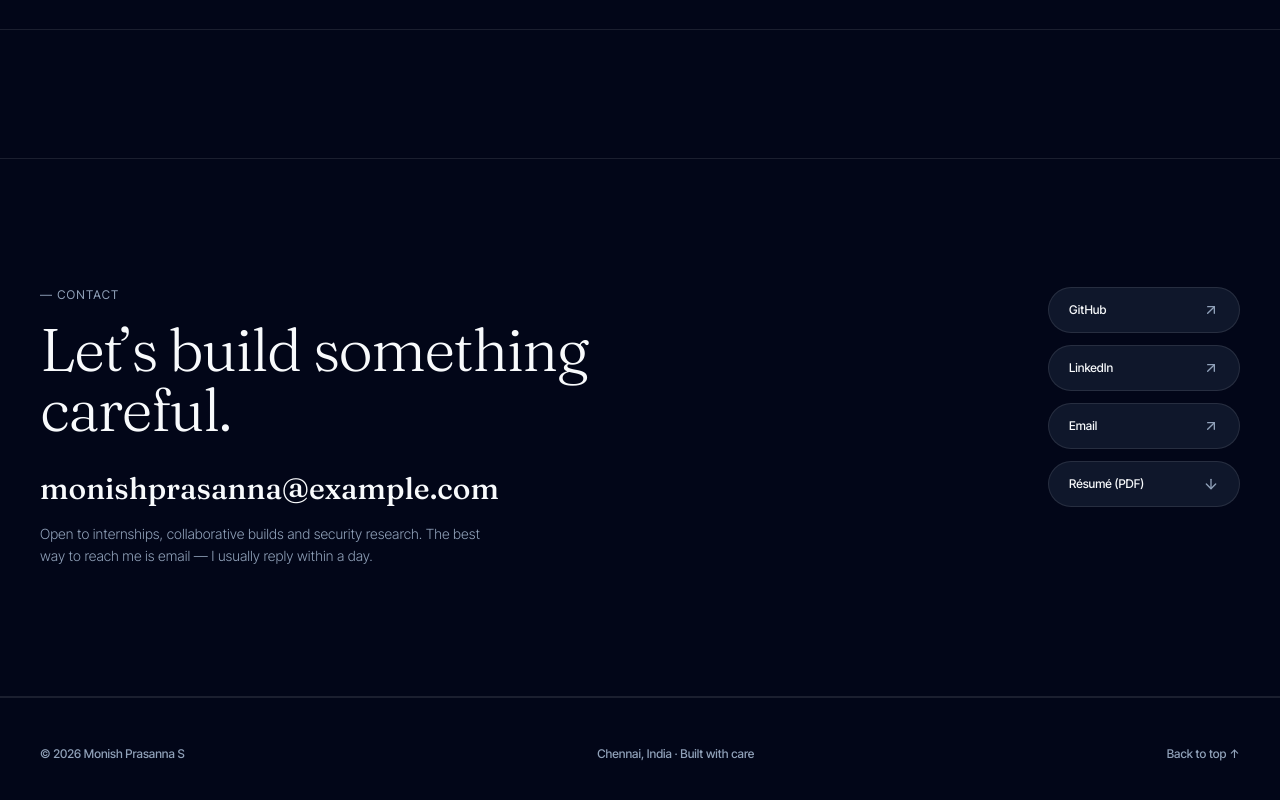
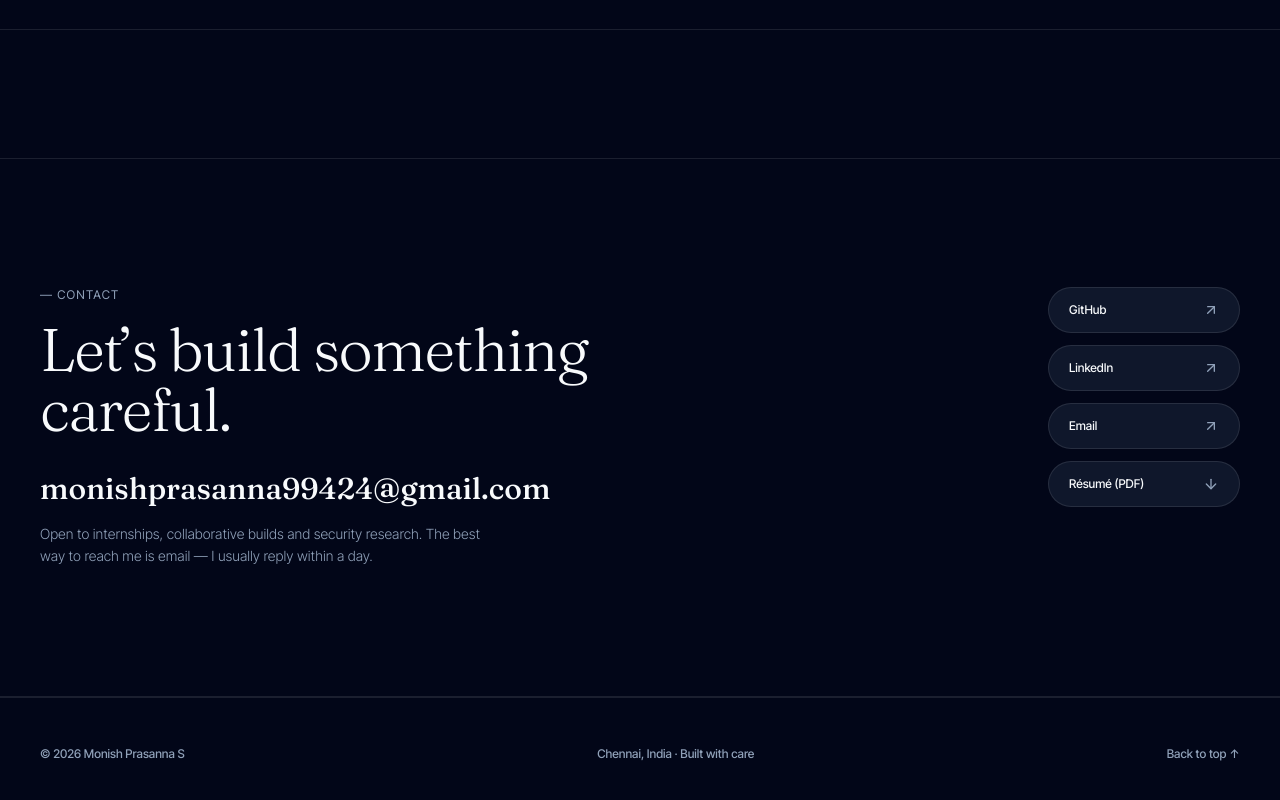
Before and after one commit to monishprasanna/portfolioo, a React (Vite) app: page / in a window 1280 px wide. Shown: the part 4800-5600 px from the top of the page. Built offline with nearby package versions, Linux system fonts and the light colour scheme.

Commit message:
Update email address in Contact component

```diff
--- a/src/components/Contact.jsx
+++ b/src/components/Contact.jsx
@@ -3,7 +3,7 @@ import { motion } from 'framer-motion';
 import { ArrowUpRight, ArrowDown } from 'lucide-react';
 
 const Contact = () => {
-  const myEmail = "monishprasanna@example.com";
+  const myEmail = "monishprasanna99424@gmail.com";
 
   return (
     <section id="contact" className="py-24 md:py-32 max-w-[1400px] mx-auto border-b border-border">
```
